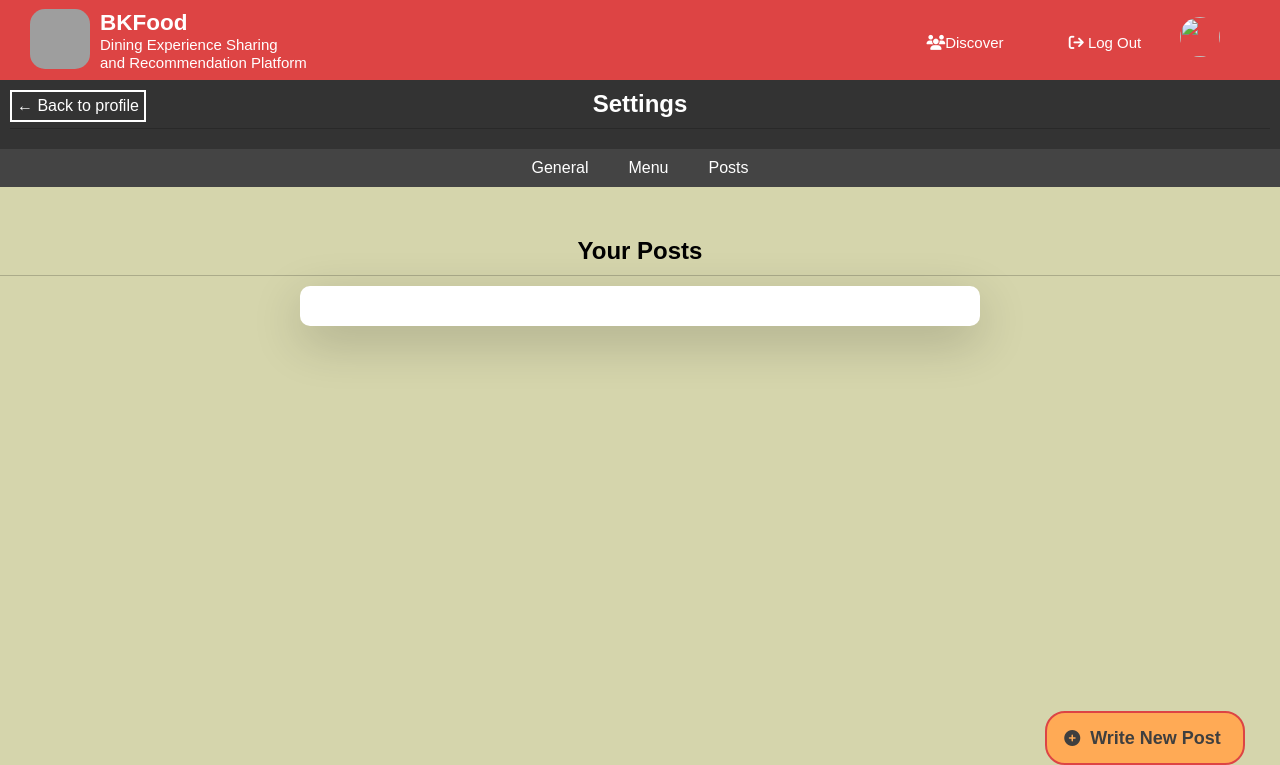
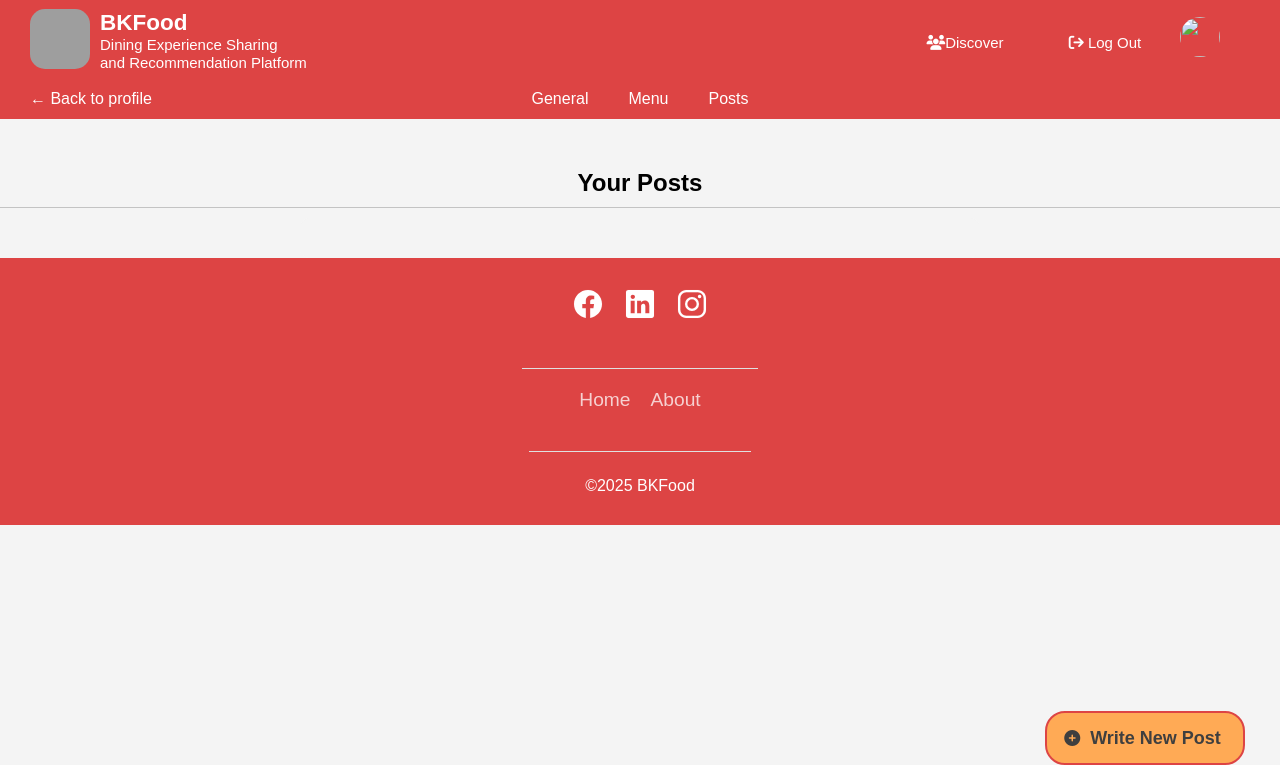
Before and after one commit to bachthetrollface/SoftwareEngineering-BKFood, a Django app: template bkfood/settingspage/templates/posts/postList.html in a window 1280 px wide. Shown: the top 765 px of the page. Run offline with Django 4.2, Linux system fonts and the light colour scheme; the template is opened without the code that fills it: values that come from a table or form of the project are taken from there, others are empty; data comes from the database, SQL or seed files in the repository; both versions use the stored data as it was after the commit; parts of the project's set-up code (start-up, migrations or seed data) failed here and were passed over; some libraries are stand-ins or nearby versions; grey boxes are pictures that could not be loaded.

Commit message:
fix ui for posts and menu in settings

```diff
--- a/bkfood/homepage/static/css/footer.css
+++ b/bkfood/homepage/static/css/footer.css
@@ -2,6 +2,7 @@
 
 .footer{
   margin: 0px auto 0;
+  margin-top: 40px;
   padding: 0;
   box-sizing: border-box;
   font-family: "Poppins", sans-serif;
--- a/bkfood/profilepage/static/header.css
+++ b/bkfood/profilepage/static/header.css
@@ -96,6 +96,10 @@ h2 {
     font-family: Arial, Helvetica, sans-serif;
     position: relative;
     color: #ffffff;
+}
+.header .right a:hover {
+    color: #ffbb77;
+    border-radius: 15px;
 }
 .header .right .subnav{
     display: none;
--- a/bkfood/settingspage/static/container.css
+++ b/bkfood/settingspage/static/container.css
@@ -1,9 +1,7 @@
 .container {
     width: 60%; /* Set the width of the form */
-    padding: 20px;
     margin: 0 auto;
-    border: 1px solid #ddd;
-    background-color: aquamarine;
+    background-color: #f4f4f4;
 }
 .paragraph-container {
     border: 2px solid #ddd; /* Border style */
--- a/bkfood/settingspage/static/posts/styles.css
+++ b/bkfood/settingspage/static/posts/styles.css
@@ -2,19 +2,19 @@ body{
     margin: 0;
     padding: 0;
     font-family: sans-serif;
-    background: #D5D5AC;
+    background: #f4f4f4;
 }
 
-ul{
+.item-list ul{
     position:relative;
     width: 50%;
     max-height: 500px;
     margin: 0 auto;
     padding: 20px;
     /* transform: translate(-50%,-50%); */
-    background: #fff;
+    background: #f4f4f4;
     border-radius: 10px;
-    box-shadow: 0 15px 50px rgba(0,0,0,.2);
+    /* box-shadow: 0 15px 50px rgba(0,0,0,.2); */
     overflow-y: auto;
 }
 h1{
@@ -24,7 +24,7 @@ h1{
     border-bottom: 1px solid rgba(0,0,0,.2);
 
 }
-ul li{
+.item-list ul li{
     position: relative;
     display: flex;
     list-style: none;
--- a/bkfood/settingspage/static/tabbar.css
+++ b/bkfood/settingspage/static/tabbar.css
@@ -8,19 +8,11 @@ body {
     justify-content: center;
 }
 
-header {
-    background-color: #333;
-    color: #fff;
-    padding: 10px;
-    text-align: center;
-    /* align-items: center; */
-}
-
 nav {
-
     display: flex;
     justify-content: center;
-    background-color: #444;
+    background-color: #d44;
+    height:38.5px;
 }
 
 nav a {
@@ -32,10 +24,19 @@ nav a {
 }
 
 nav a:hover {
-    background-color: #555;
+    background-color: #fb7;
 }
 nav a:active {
     color: red;
+}
+
+nav #profile_link {
+    position: absolute;
+    left: 10px;
+    color: white;
+    text-decoration: none;
+    /* border: 2px solid white;  */
+    padding: 10px 20px;
 }
 
 section {
--- a/bkfood/settingspage/templates/posts/postList.html
+++ b/bkfood/settingspage/templates/posts/postList.html
@@ -9,6 +9,7 @@
 
 {% block post%}
 <h1 style="text-align: center; margin-top: 50px;">Your Posts</h1>
+<div class="item-list">
 <ul>
     {% for post in postList %}
 
@@ -53,8 +54,8 @@
         </div>
     </li>
     {% endfor %}
-
 </ul>
+</div>
 <a href="{% url 'settingspage:createPost' %}?next={{request.path}}" class="add-product">
     <div class="container-add-product">
         <i class="fa-solid fa-circle-plus"></i>
--- a/bkfood/settingspage/templates/products/product.html
+++ b/bkfood/settingspage/templates/products/product.html
@@ -7,7 +7,7 @@
 {% endblock %}
 
 {% block product %}
-
+<h1 style="text-align: center; margin-top: 50px;">Your Menu</h1>
     <div class="product-manager">
         <div class="list-product">
 
--- a/bkfood/settingspage/templates/settingspage/base.html
+++ b/bkfood/settingspage/templates/settingspage/base.html
@@ -8,10 +8,10 @@
     <link rel = "icon" href ="{% static 'images/logo.png' %}" type = "image/x-icon">
     <link rel="stylesheet" href="{% static 'header.css'%}">
     <link rel="stylesheet" href="{% static 'tabbar.css'%}">
-    <link rel="stylesheet" href="{% static 'list.css'%}">
+    {% comment %} <link rel="stylesheet" href="{% static 'list.css'%}"> {% endcomment %}
     <link rel="stylesheet" href="{% static 'container.css'%}">
-    <link rel="stylesheet" href="{% static 'table_statistics.css'%}">
     <script src="https://kit.fontawesome.com/bc4d8a1311.js" crossorigin="anonymous"></script>
+    <link rel="stylesheet" href="{% static 'footer.css'%}">
     {% block css %} {% endblock %}
     <script src="https://cdnjs.cloudflare.com/ajax/libs/Chart.js/2.9.4/Chart.js"></script>
 </head>
@@ -50,14 +50,11 @@
 
         </div>
     </div>
-    <header>
-        <a href="{% url 'profilepage:profilePage' acc.id%}" class="profile_link" style="position:absolute; left:10px; color:white; text-decoration:none; border:2px solid white; padding:5px">
+
+    <nav>
+        <a href="{% url 'profilepage:profilePage' acc.id%}"id="profile_link" >
             ← Back to profile
         </a>
-        <h1>Settings</h1>
-    </header>
-
-    <nav>
         <a href="{% url 'settingspage:gerenalPage'%}">General</a>
         {% if acc.role == 'manager' %}
         <a href="{% url 'settingspage:product'%}">Menu</a>
@@ -68,6 +65,34 @@
     {% block product %}{% endblock  %}
     {% block post %}{% endblock  %}
     {% block general %}{% endblock  %}
+    <footer class="footer">
+        <div class="waves">
+            <div class="wave" id="wave1"></div>
+            <div class="wave" id="wave2"></div>
+            <div class="wave" id="wave3"></div>
+            <div class="wave" id="wave4"></div>
+        </div>
+        <ul class="social-icon">
+            <li class="social-icon__item"><a class="social-icon__link" href="#">
+                <ion-icon name="logo-facebook"></ion-icon>
+            </a></li>
+
+            <li class="social-icon__item"><a class="social-icon__link" href="#">
+                <ion-icon name="logo-linkedin"></ion-icon>
+            </a></li>
+            <li class="social-icon__item"><a class="social-icon__link" href="#">
+                <ion-icon name="logo-instagram"></ion-icon>
+            </a></li>
+        </ul>
+        <ul class="menu">
+            <li class="menu__item"><a class="menu__link" href="{% url 'homepage:homePage'%}">Home</a></li>
+            <li class="menu__item"><a class="menu__link" href="#">About</a></li>
+        </ul>
+        <p>&copy;2025 BKFood</p>
+    </footer>
+    <script src={% static 'header_logged.js' %}></script>
+    <script type="module" src="https://unpkg.com/ionicons@5.5.2/dist/ionicons/ionicons.esm.js"></script>
+    <script nomodule src="https://unpkg.com/ionicons@5.5.2/dist/ionicons/ionicons.js"></script>
     {% block script %}{% endblock %}
 </body>
 </html>
```
Also changed, not shown: other parts of bkfood/settingspage/static/posts/styles.css (+15 -11 lines), bkfood/settingspage/static/css_settings/register.css (+10 -27 lines), bkfood/settingspage/static/header_logged.js (added, +27 -0 lines), bkfood/settingspage/static/product.css (+10 -1 lines), bkfood/settingspage/static/table_statistics.css (deleted, +0 -40 lines), bkfood/settingspage/templates/general/general.html (+3 -8 lines), bkfood/db.sqlite3.
